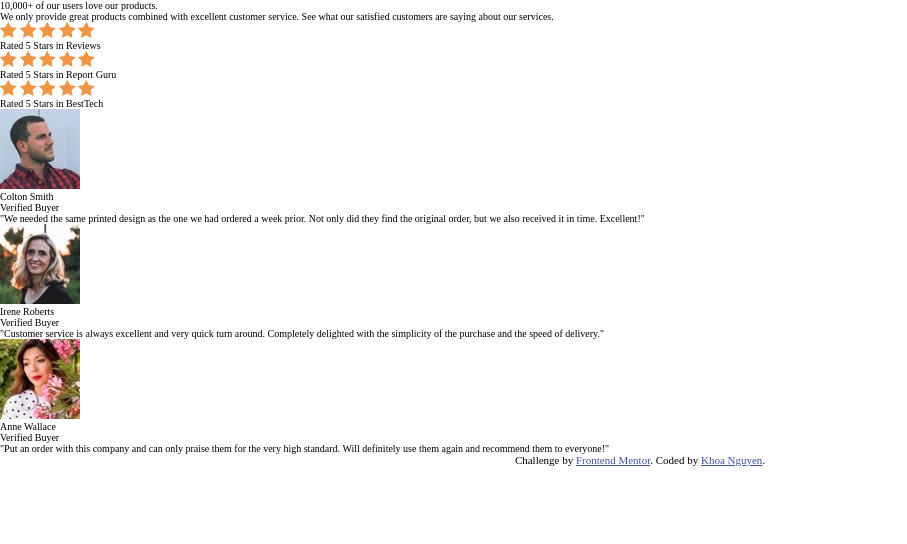
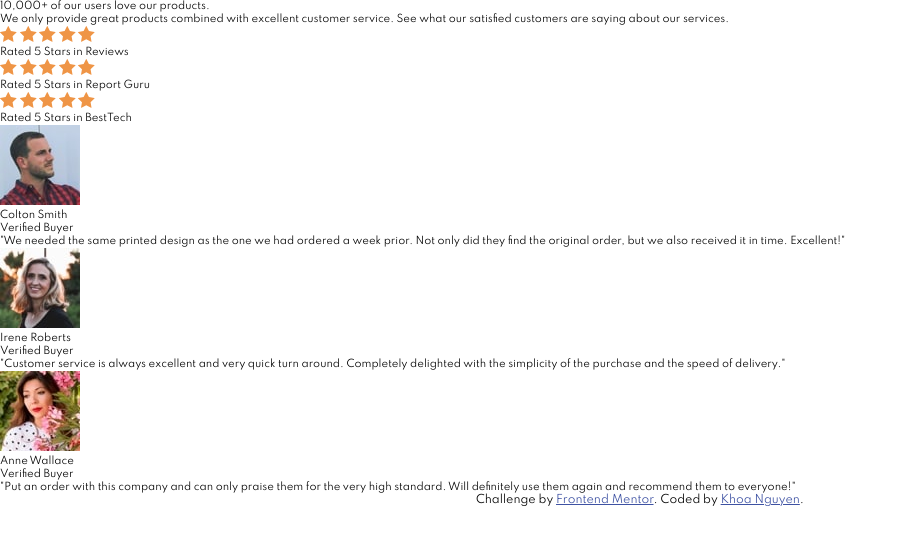
Before and after one commit to ndksy1/frontendmentor-social-proof-section, a plain HTML site: page index.html in a window 1280 px wide. Shown: the whole page, without its empty margins (0-907 px from the left). Drawn offline with Linux system fonts and the light colour scheme.

Commit message:
update html and css

```diff
--- a/index.html
+++ b/index.html
@@ -10,6 +10,12 @@
       type="image/png"
       sizes="32x32"
       href="social-proof-section-master/images/favicon-32x32.png"
+    />
+    <link rel="preconnect" href="https://fonts.googleapis.com" />
+    <link rel="preconnect" href="https://fonts.gstatic.com" crossorigin />
+    <link
+      href="https://fonts.googleapis.com/css2?family=Spartan:wght@400;500;700&display=swap"
+      rel="stylesheet"
     />
     <link rel="stylesheet" href="style.css" />
     <title>Frontend Mentor | Social proof section</title>
--- a/style.css
+++ b/style.css
@@ -6,3 +6,7 @@
 html {
   font-size: 62.5%;
 }
+
+body {
+  font-family: 'Spartan', sans-serif;
+}
```
